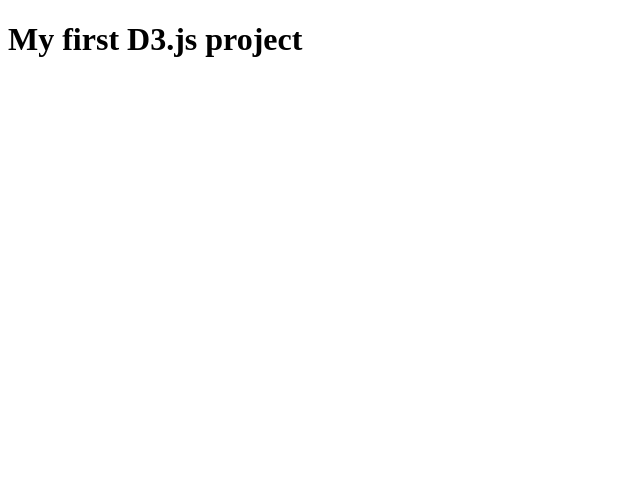
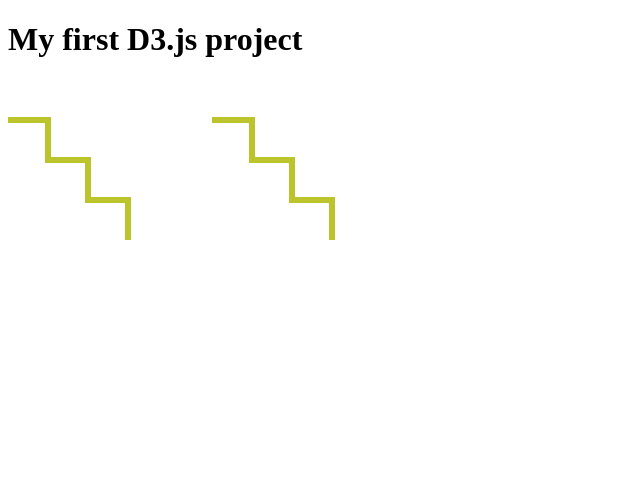
Before and after one commit to VA602AA-master/first-d3, a website: page index.html in a window 1280 px wide. Shown: the whole page, without its empty margins (0-640 px from the left). Drawn offline with nearby package versions, Linux system fonts and the light colour scheme.

Commit message:
Initial commit

```diff
--- a/index.html
+++ b/index.html
@@ -7,11 +7,28 @@
 
 </head>
 <body>
-    <h1>My first D3.js project</h1>
-    <div id="viz">
-        <svg width="600" height="400">
+<h1>My first D3.js project</h1>
+<div id="viz">
+    <svg width="200" height="200">
+        <polyline points="0,40 40,40 40,80 80,80 80,120 120,120 120,160"
+                  fill="white" stroke="#BBC42A"
+                  stroke-width="6"/>
+    </svg>
+</div>
+<script>
+    // add a new svg (size 200x200)
+    let svg = d3.select("#viz").append("svg");
+    svg.attr("width", 200)
+        .attr("height", 200);
+    // add a polyline within the new svg
+    svg.append("polyline")
+        .attr("fill", "None")
+        .attr("stroke", "#BBC42A")
+        .attr("stroke-width", 6)
+        .attr("points", "0,40 40,40 40,80 80,80 80,120 120,120 120,160");
 
-        </svg>
-    </div>
+    // specify attributes for polyline
+
+</script>
 </body>
 </html>
```
